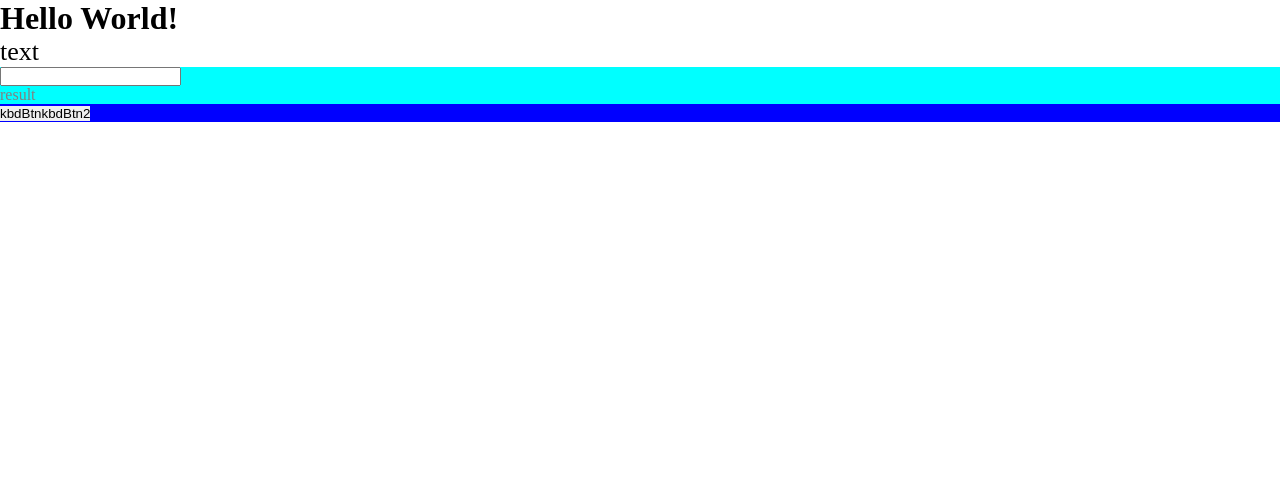
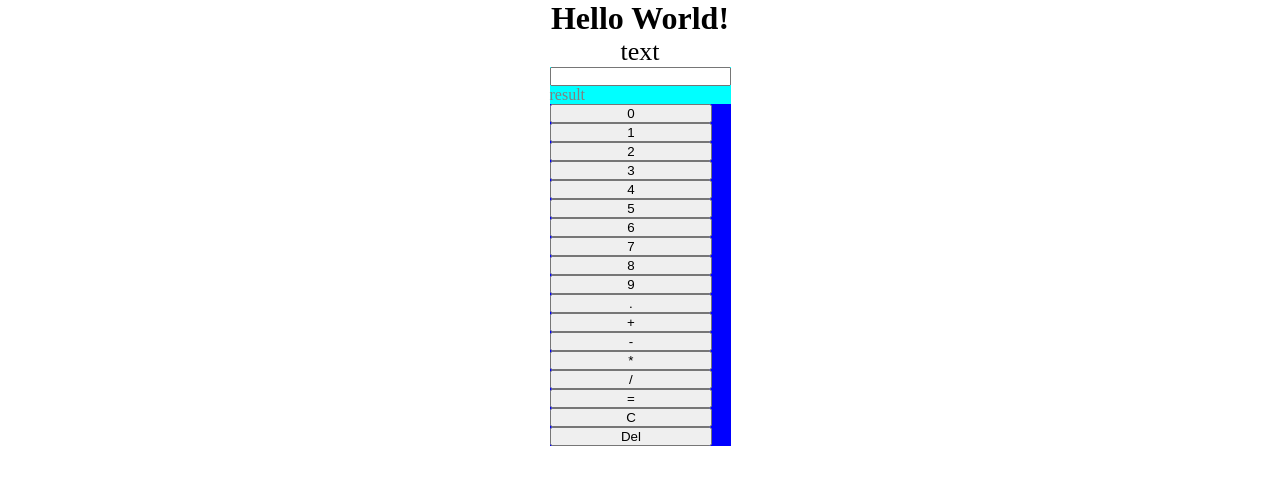
Before and after one commit to tialvesdev/curso-react-ebac, a React (Create React App) app in the folder exercise5/: page / in a window 1280 px wide. Shown: the top 484 px of the page. Built offline with nearby package versions, Linux system fonts and the light colour scheme.

Commit message:
feat: centered elements and state created

```diff
--- a/exercise5/src/App.css
+++ b/exercise5/src/App.css
@@ -5,3 +5,9 @@
   --gray: ;
   --dark-gray: ;
 }
+
+.wrapper {
+  display: flex;
+  flex-direction: column;
+  align-items: center;
+}
--- a/exercise5/src/App.js
+++ b/exercise5/src/App.js
@@ -6,11 +6,11 @@ import Calculator from './components/calculator/Calculator';
 class App extends React.Component {
   render() {
     return (
-      <>
+      <div className='wrapper'>
         <h1>Hello World!</h1>
         <Text value="text" />
         <Calculator />
-      </>
+      </div>
     )
   }
 }
--- a/exercise5/src/components/button/button.style.css
+++ b/exercise5/src/components/button/button.style.css
@@ -1,4 +1,5 @@
 .btn {
-    border: none;
     cursor: pointer;
+    display: block;
+    width: 90%;
 }
--- a/exercise5/src/components/calculator/Calculator.jsx
+++ b/exercise5/src/components/calculator/Calculator.jsx
@@ -3,11 +3,21 @@ import Keyboard from "../keyboard/Keyboard";
 import Viewfinder from "../viewfinder/Viewfinder";
 
 class Calculator extends React.Component {
+  constructor(props) {
+    super(props);
+
+    this.state = {
+      equation: "1+1",
+      result: "2",
+    }
+  }
+
   render() {
     return (
       <div className="calc">
         <Viewfinder />
         <Keyboard />
+        {console.log(this.state.equation, this.state.result)}
       </div>
     )
   }
--- a/exercise5/src/components/keyboard/Keyboard.jsx
+++ b/exercise5/src/components/keyboard/Keyboard.jsx
@@ -6,8 +6,24 @@ class Keyboard extends React.Component {
     render() {
         return (
             <div className="kbd">
-                <Button type="button" className="xulapa" content="kbdBtn" />
-                <Button type="button" className="xulapa2" content="kbdBtn2" />
+                <Button type="button" className="." content="0" />
+                <Button type="button" className="." content="1" />
+                <Button type="button" className="." content="2" />
+                <Button type="button" className="." content="3" />
+                <Button type="button" className="." content="4" />
+                <Button type="button" className="." content="5" />
+                <Button type="button" className="." content="6" />
+                <Button type="button" className="." content="7" />
+                <Button type="button" className="." content="8" />
+                <Button type="button" className="." content="9" />
+                <Button type="button" className="." content="." />
+                <Button type="button" className="." content="+" />
+                <Button type="button" className="." content="-" />
+                <Button type="button" className="." content="*" />
+                <Button type="button" className="." content="/" />
+                <Button type="button" className="." content="=" />
+                <Button type="button" className="." content="C" />
+                <Button type="button" className="." content="Del" />
             </div>
         )
     }
```
Lines whose indentation alone changed are shown as unchanged.
